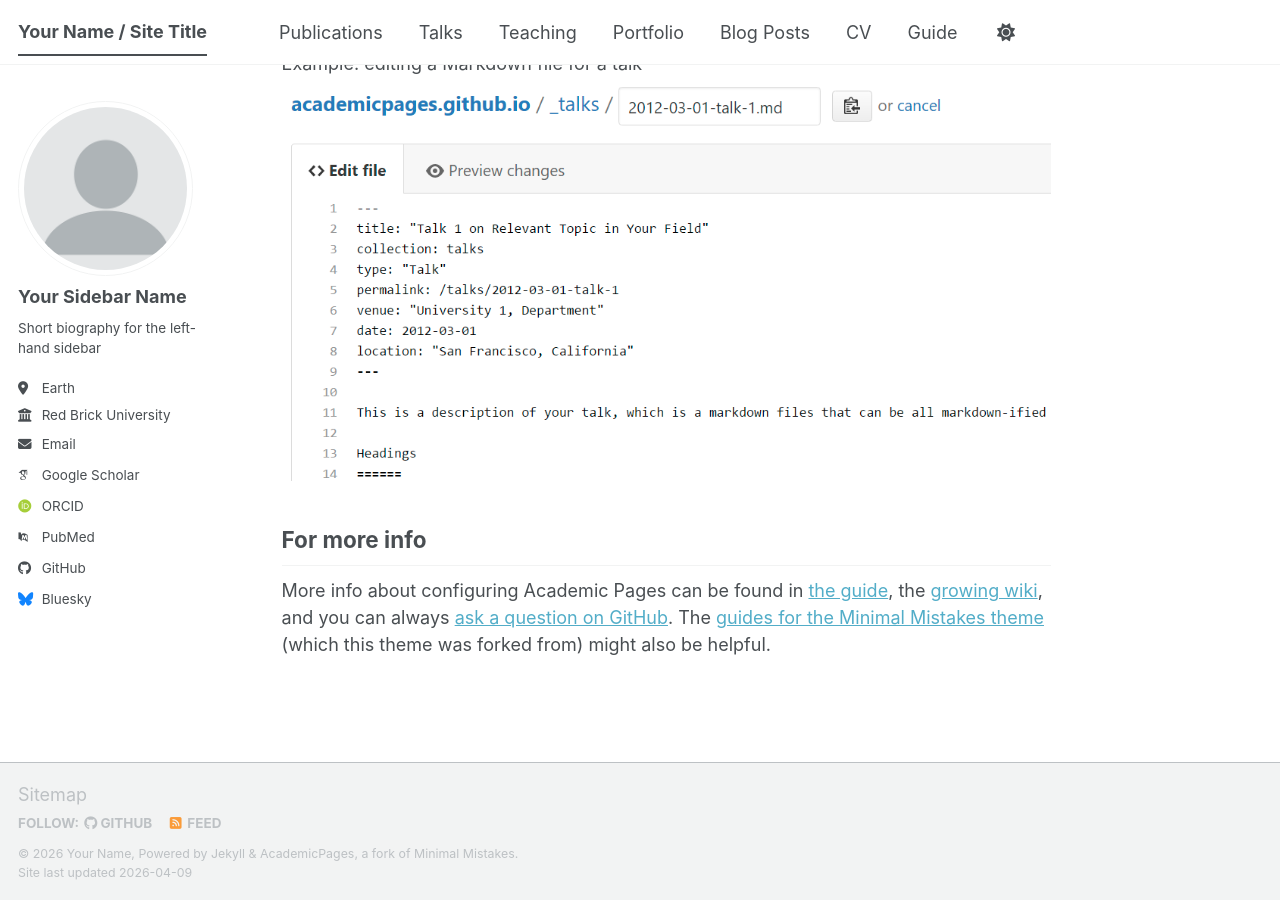
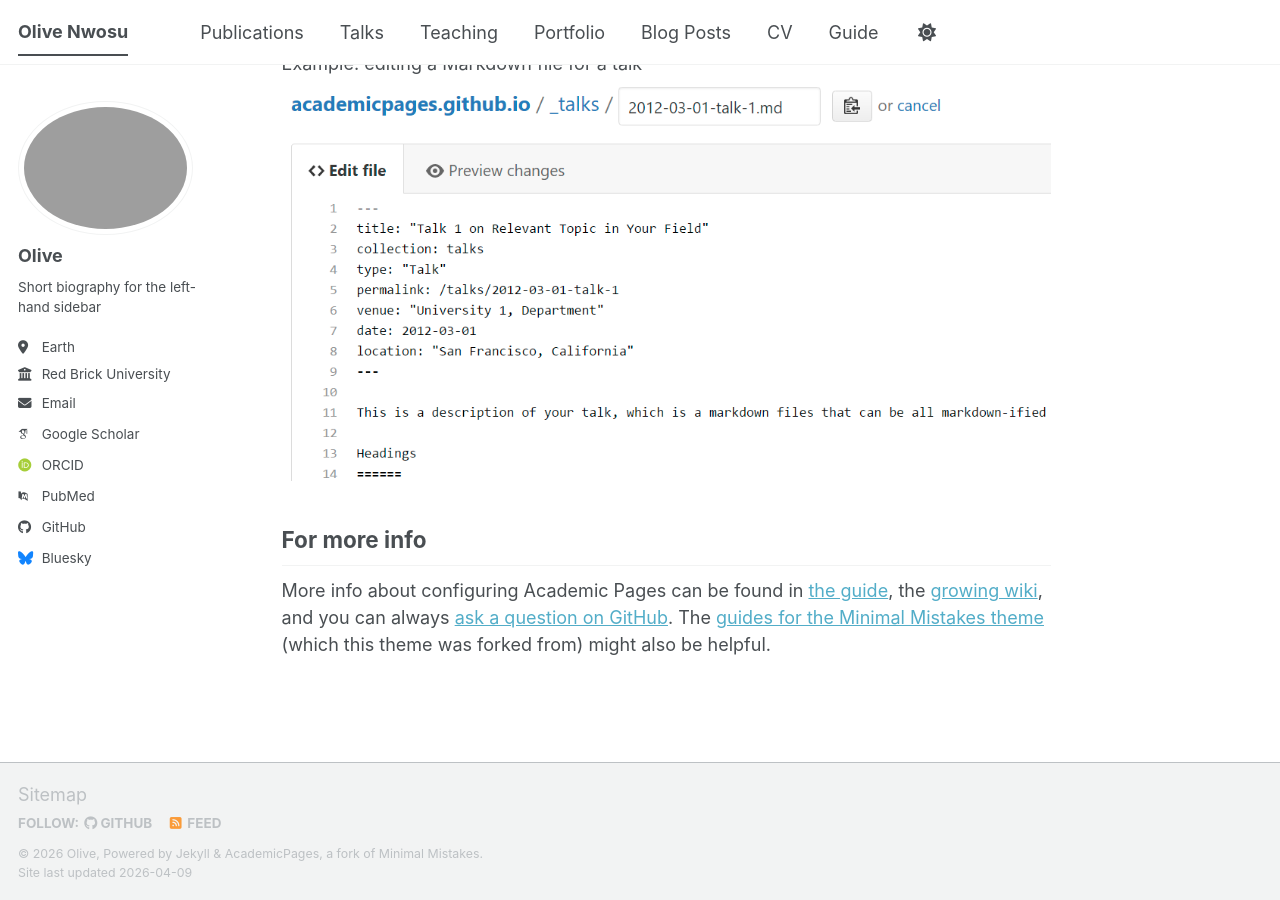
Before and after one commit to olivenwosu/olivenwosu.github.io, a Jekyll site: the page built from _pages/about.md, in a window 1280 px wide and 900 px high, scrolled down 2720 px. Built offline with Jekyll 4.4.1, drawn with Linux system fonts in a browser that asks for light colours; some web fonts are replaced; a script bundle is joined from its source files by our own code; library files that are not in the unit come from our copies.

Commit message:
Update _config.yml

```diff
--- a/_config.yml
+++ b/_config.yml
@@ -9,22 +9,22 @@
 # Basic Site Settings
 locale                   : "en-US"
 site_theme               : "default" # The available themes options are "default", "air", "sunrise", "mint", "dirt" and "contrast"
-title                    : "Your Name / Site Title"
+title                    : "Olive Nwosu"
 title_separator          : "-"
-name                     : &name "Your Name"
+name                     : &name "Olive"
 description              : &description "Your Name's academic portfolio"   # Update this with a general description of your site, this is the default if not overridden by a page
 url                      : https://academicpages.github.io # The base hostname & protocol for your site e.g. "https://[your GitHub username].github.io",
                                                            # or if you already have some other page hosted on Github then use "https://[your GitHub username].github.io/[Your Repo Name]"
 baseurl                  : "" # the subpath of your site, e.g. "/blog"
-repository               : "academicpages/academicpages.github.io"
+repository               : "aolivenwosu/olivenwosu.github.io"
 
 # Site Author - The following control what appear as part of the author content on the side bar.
 #               If a field is blank the icon and link will not appear, otherwise it will be shown.
 #               Additional customization can be done by editing /_includes/author-profile.html
 author:
   # Biographic information
-  avatar           : "profile.png"
-  name             : "Your Sidebar Name"
+  avatar           : "profile2.png"
+  name             : "Olive"
   pronouns         : # example: "she/her"
   bio              : "Short biography for the left-hand sidebar"
   location         : "Earth"
```
